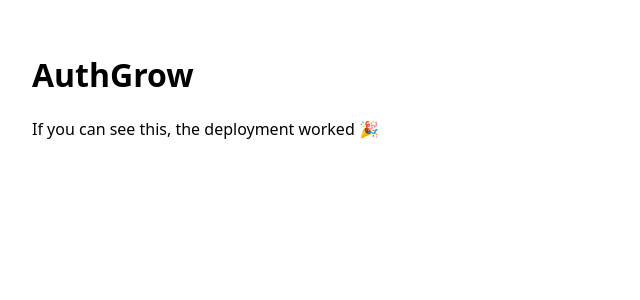
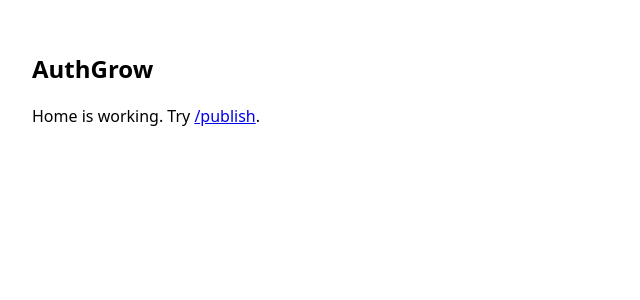
Before and after one commit to Exyro2025/AuthGrow, a Next.js app: page / in a window 1280 px wide. Shown: the top 300 px of the page, without its empty margins (0-640 px from the left). Built offline with nearby package versions, Linux system fonts and the light colour scheme.

Commit message:
Create page.tsx

```diff
--- /dev/null
+++ b/app/page.tsx
@@ -0,0 +1,9 @@
+// app/page.tsx
+export default function Home() {
+  return (
+    <main style={{ padding: 24, fontFamily: "system-ui, sans-serif" }}>
+      <h1>AuthGrow</h1>
+      <p>Home is working. Try <a href="/publish">/publish</a>.</p>
+    </main>
+  );
+}
```
